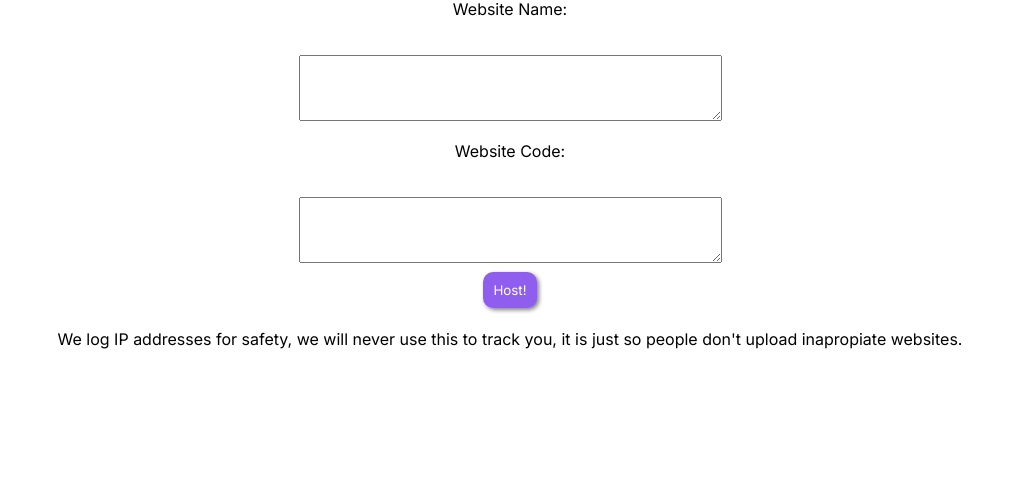
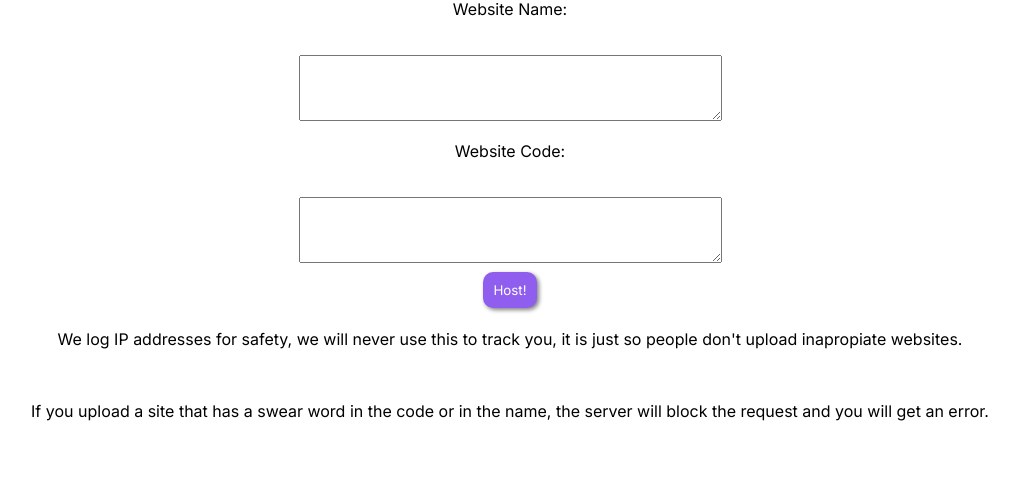
Before and after one commit to Bismuthium/BismuthiumHost, a Flask app: page /host.html in a window 1280 px wide. Shown: the part 115-619 px from the top of the page, without its empty margins (136-1152 px from the left). Run offline with Flask 3, Linux system fonts and the light colour scheme.

Commit message:
fasdfsadf

```diff
--- /dev/null
+++ b/requirements.txt
@@ -0,0 +1,2 @@
+Flask
+better-profanity==0.6.1
--- a/templates/host.html
+++ b/templates/host.html
@@ -29,6 +29,8 @@
             <button type="submit">Host!</button>
             <br>
             <p>We log IP addresses for safety, we will never use this to track you, it is just so people don't upload inapropiate websites.</p>
+            <br>
+            <p>If you upload a site that has a swear word in the code or in the name, the server will block the request and you will get an error.</p>
         </form>
     </div>
     </center>
```
